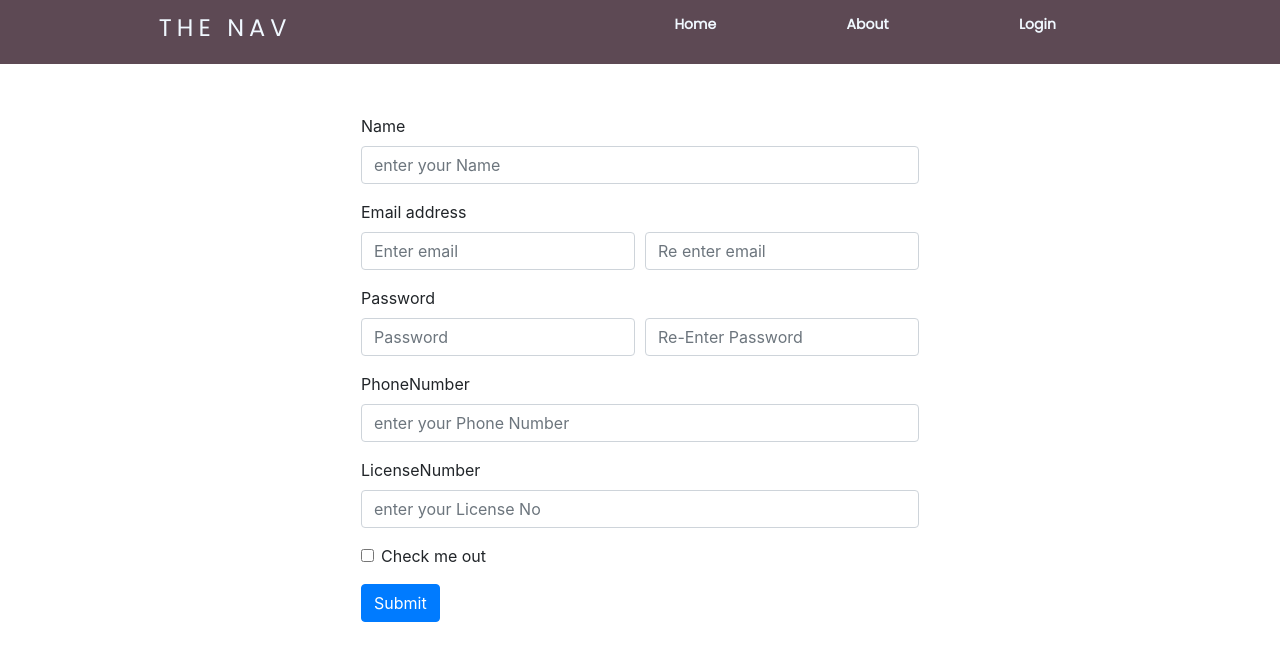
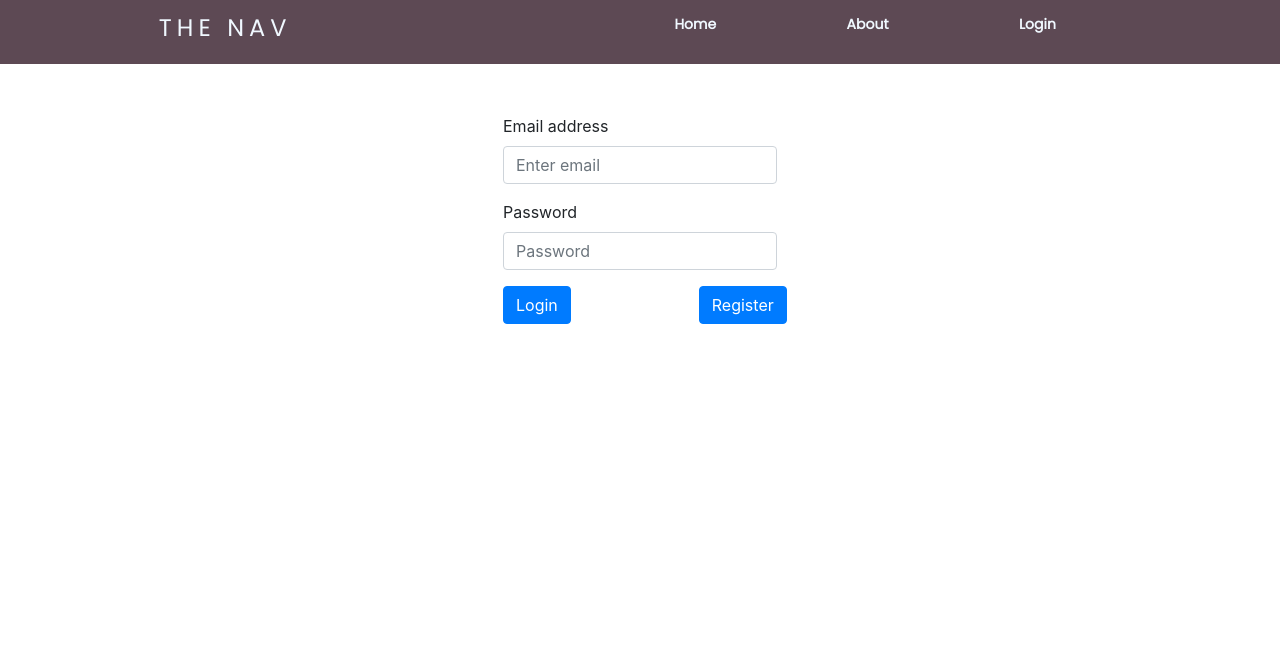
Before and after one commit to ramandy007/frontend_traffic_mon, a React (Create React App) app: page /login in a window 1280 px wide. Shown: the top 660 px of the page. Built offline with nearby package versions, Linux system fonts and the light colour scheme.

Commit message:
working router

```diff
--- a/package.json
+++ b/package.json
@@ -7,6 +7,8 @@
     "react": "^16.8.6",
     "react-bootstrap": "^1.0.0-beta.10",
     "react-dom": "^16.8.6",
+    "react-router": "^5.0.1",
+    "react-router-dom": "^5.0.1",
     "react-scripts": "3.0.1"
   },
   "scripts": {
--- a/src/App.js
+++ b/src/App.js
@@ -1,5 +1,7 @@
 /* eslint-disable no-unused-vars */
 import React from "react";
+
+import { BrowserRouter as Router, Route, Link } from "react-router-dom";
 import logo from "./logo.svg";
 import Navbar from "./Components/Navbar";
 import "./App.css";
@@ -9,12 +11,11 @@ import Login from "./Components/login";
 
 function App() {
   return (
-    <div className="App">
-      <Navbar />
-      {/*
-      <Login /> */}
-      <Register />
-    </div>
+
+      <div className="App">
+        <Navbar />
+      </div>
+
   );
 }
 
--- a/src/Components/Navbar.js
+++ b/src/Components/Navbar.js
@@ -1,6 +1,14 @@
 /* eslint-disable jsx-a11y/anchor-is-valid */
 import React from "react";
+import {
+  BrowserRouter as Router,
+  Route,
+  Link,
+  withRouter
+} from "react-router-dom";
+import Login from "./login";
 import "./Navbar.css";
+import Register from "./register";
 
 function Navbar() {
   let node = React.createRef();
@@ -20,6 +28,7 @@ function Navbar() {
   };
 
   return (
+    <Router>
       <div className="Navbar">
         <nav>
           <div className="logo">
@@ -34,7 +43,7 @@ function Navbar() {
               <a href="#">About</a>
             </li>
             <li>
-            <a href="#">Login</a>
+              <Link to="/login">Login</Link>
             </li>
             {/* <li><a href="#">  </a></li>     */}
           </ul>
@@ -45,8 +54,16 @@ function Navbar() {
             <div className="line3" />
           </div>
         </nav>
+
+        <Route path="/login" exact render={() => <Login />} />
+        <Route path="/register/" exact component={Registerfunc} />
       </div>
+    </Router>
   );
 }
 
+function Registerfunc() {
+  return <Register />;
+}
+
 export default Navbar;
--- a/src/Components/login.js
+++ b/src/Components/login.js
@@ -1,9 +1,16 @@
 import React from "react";
 
 import { Button, Form } from "react-bootstrap";
+import {
+  BrowserRouter as Router,
+  Route,
+  Link,
+  withRouter
+} from "react-router-dom";
 
 import "bootstrap/dist/css/bootstrap.css";
 import "./login.css";
+import Register from "./register";
 
 class Login extends React.Component {
   render() {
@@ -21,10 +28,14 @@ class Login extends React.Component {
           <Button variant="primary" type="submit">
             Login
           </Button>
-          <Button variant="primary" type="submit" className="register">
-            Register
-          </Button>
+          <Link to="/register">
+            <Button variant="primary" type="submit" className="register">
+              Register
+            </Button>
+          </Link>
         </Form>
+
+        <Route path="/register" exact render={() => <Register />} />
       </div>
     );
   }
```
Also changed, not shown: 1 other file (tests, documents, lock files or other folders). Lines whose indentation alone changed are shown as unchanged.
